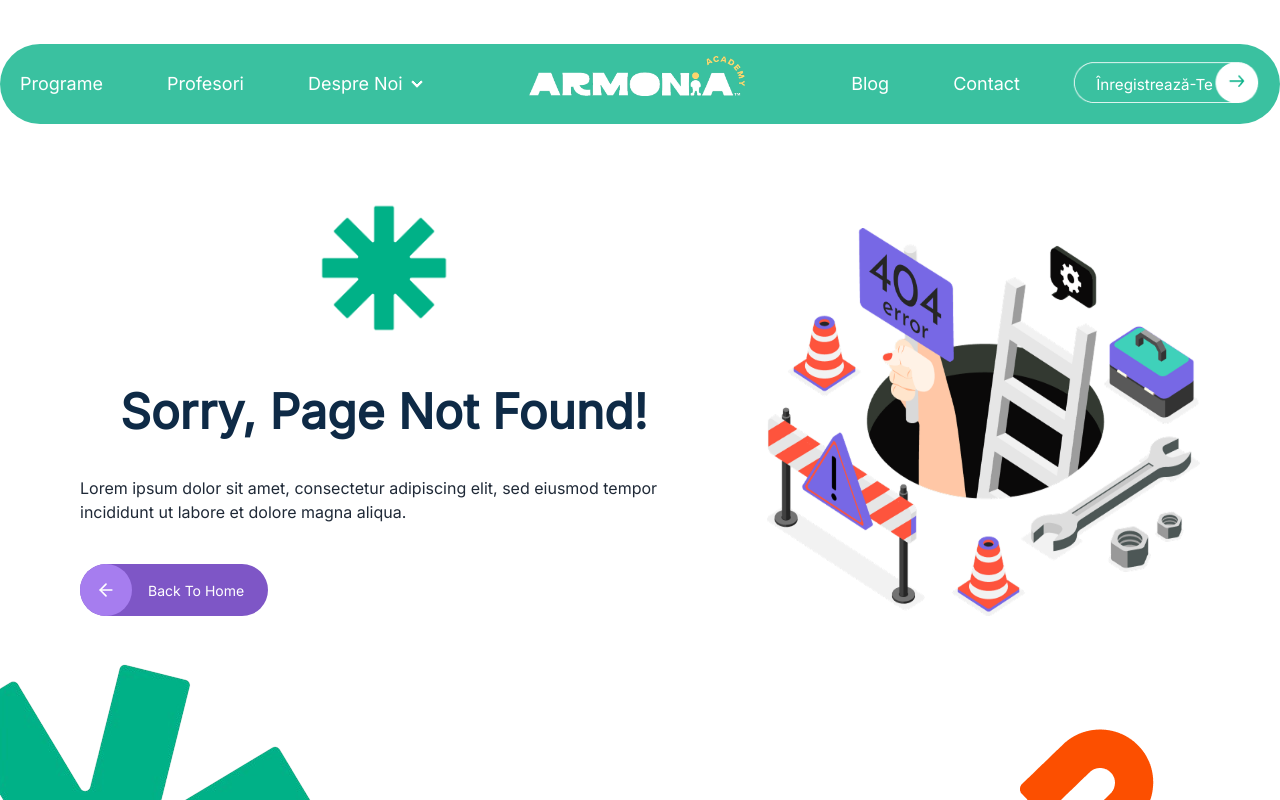
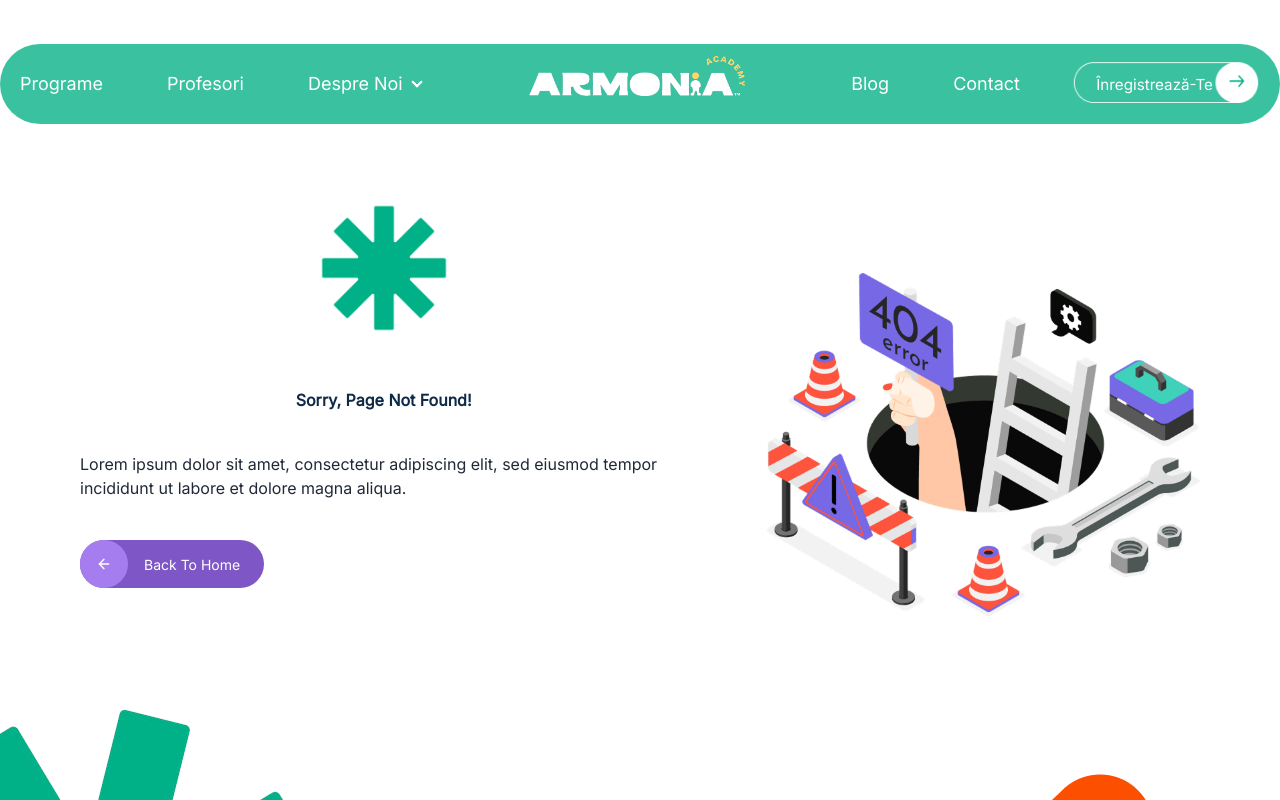
Before and after one commit to Jamaalx/Proiect-Cursuri-Armonia-Scoala, a React (Vite) app in the folder frontend/: page /not-found in a window 1280 px wide. Shown: the top 800 px of the page. Built offline with nearby package versions, Linux system fonts and the light colour scheme; what fluid-tailwind would draw is missing.

Commit message:
some tweeks

```diff
--- a/frontend/src/features/blog/Blogs.tsx
+++ b/frontend/src/features/blog/Blogs.tsx
@@ -246,7 +246,7 @@ export default function Blogs() {
                         <p className="text-sm text-gray-700">Autor: {post.author}</p>
                       </div>
                     </div>
-                    <h3 className="text-3xl font-semibold text-blue-text-primary mb-2">{post.title}</h3>
+                    <h3 className="~text-xl/3xl font-semibold text-blue-text-primary mb-2">{post.title}</h3>
                     <div className="flex items-center justify-between my-6">
                       <div
                         className={cn(
--- a/frontend/src/features/not-found/NotFound.tsx
+++ b/frontend/src/features/not-found/NotFound.tsx
@@ -7,7 +7,7 @@ export default function NotFound() {
     <div className="md:container md:mx-auto flex flex-col lg:flex-row md:mt-16">
       <div className="flex flex-col relative items-center gap-10 ml-6 md:ml-20">
         <img src="./images/green-gear.png" alt="" className="max-w-40" />
-        <p className="text-blue-text-primary text-5xl font-bold">Sorry, Page Not Found!</p>
+        <p className="text-blue-text-primary ~text-3xl/5xl font-bold">Sorry, Page Not Found!</p>
         <p>Lorem ipsum dolor sit amet, consectetur adipiscing elit, sed eiusmod
           tempor incididunt ut labore et dolore magna aliqua.</p>
         <div className="flex sm:self-start flex-col xl:flex-row items-center gap-5 xl:gap-20 justify-center md:justify-start">
@@ -17,7 +17,7 @@ export default function NotFound() {
             )}
           >
             <div className={cn("p-4 rounded-full bg-purple-secondary")}>
-              <FiArrowLeft className="text-xl" />
+              <FiArrowLeft className="~text-lg/3xl" />
             </div>
             <Link to={"/"}>
               <span className="text-sm mx-2 font-light">Back To Home</span>
@@ -26,7 +26,7 @@ export default function NotFound() {
         </div>
       </div>
       <div className="flex relative mx-6 md:mx-20 mt-10">
-        <img src="./images/not-found.png" alt="" />
+        <img className="aspect-square object-contain" src="./images/not-found.png" alt="" />
       </div>
     </div>
   );
--- a/frontend/src/features/programe/Programe.tsx
+++ b/frontend/src/features/programe/Programe.tsx
@@ -270,7 +270,7 @@ export default function Programe() {
         )}
       </div>
 
-      <div className="md:container flex relative md:mx-auto rounded-3xl mx-6 bg-yellow-secondary text-black">
+      <div className="md:container flex w-full relative md:mx-auto rounded-3xl  bg-yellow-secondary text-black">
         <div className="py-5 ~px-2/10 flex justify-center md:block">
           <img src="./images/intrebare-black.png" alt="" className="w-80 h-20 sm:hidden" />
           <img src="./images/intrebare-black.png" alt="" className="hidden sm:block" />
@@ -284,7 +284,7 @@ export default function Programe() {
               alegere corectă a noului tău drum în carieră.</p>
           </div>
           <div className="btn-click-effect mt-2 cursor-pointer select-none">
-            <span className="bg-white rounded-full tracking-wider font-semibold px-4 py-2">
+            <span className="bg-white ~text-xs/sm text-nowrap rounded-full tracking-wider font-semibold px-4 py-2">
               Programează o discuție
             </span>
           </div>
```
Also changed, not shown: frontend/public/images/not-found-small.png (added), frontend/public/images/profesori-banner.png.
